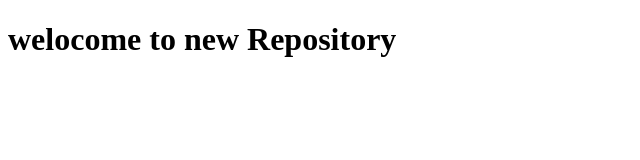
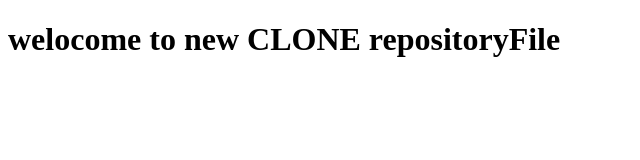
Before and after one commit to leelavathi19/newrepo, a plain HTML site: page index.html in a window 1280 px wide. Shown: the whole page, without its empty margins (0-640 px from the left). Drawn offline with Linux system fonts and the light colour scheme.

Commit message:
changes will be done

```diff
--- a/index.html
+++ b/index.html
@@ -7,6 +7,6 @@
     <title>Document</title>
 </head>
 <body>
-    <h1>welocome to new Repository</h1>
+    <h1>welocome to new CLONE repositoryFile</h1>
 </body>
 </html>
```
